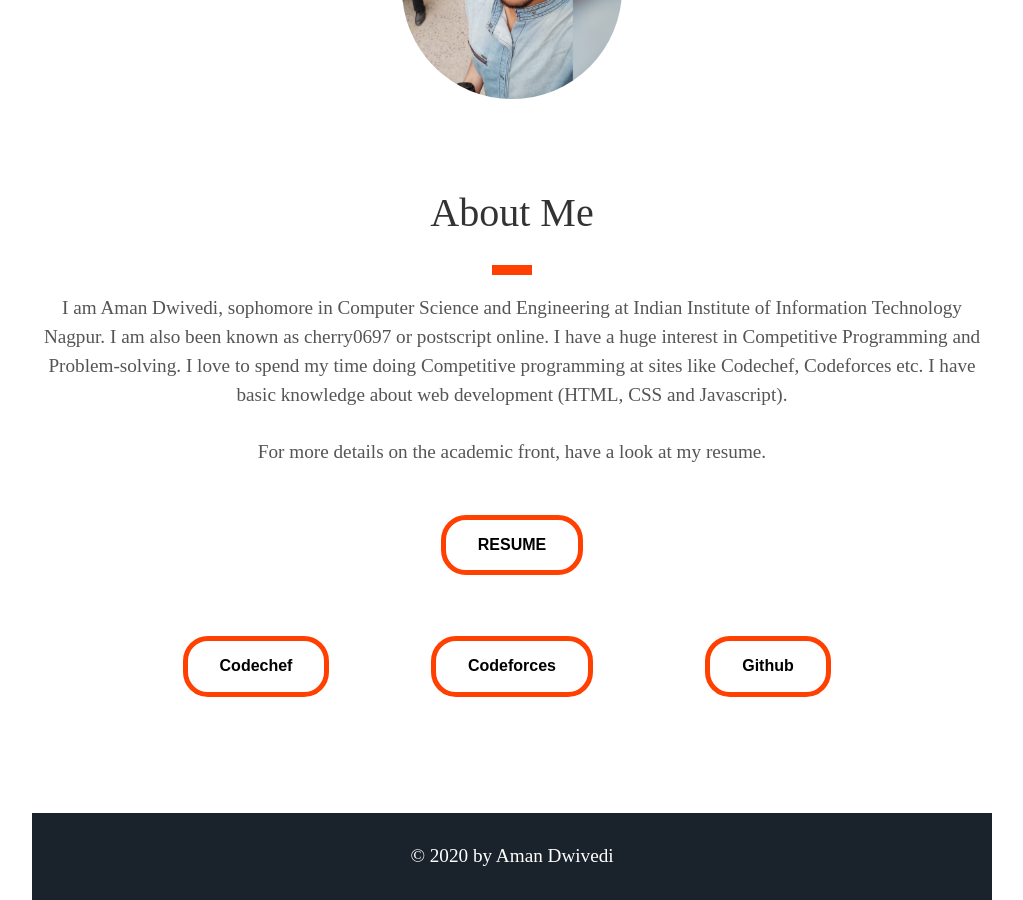
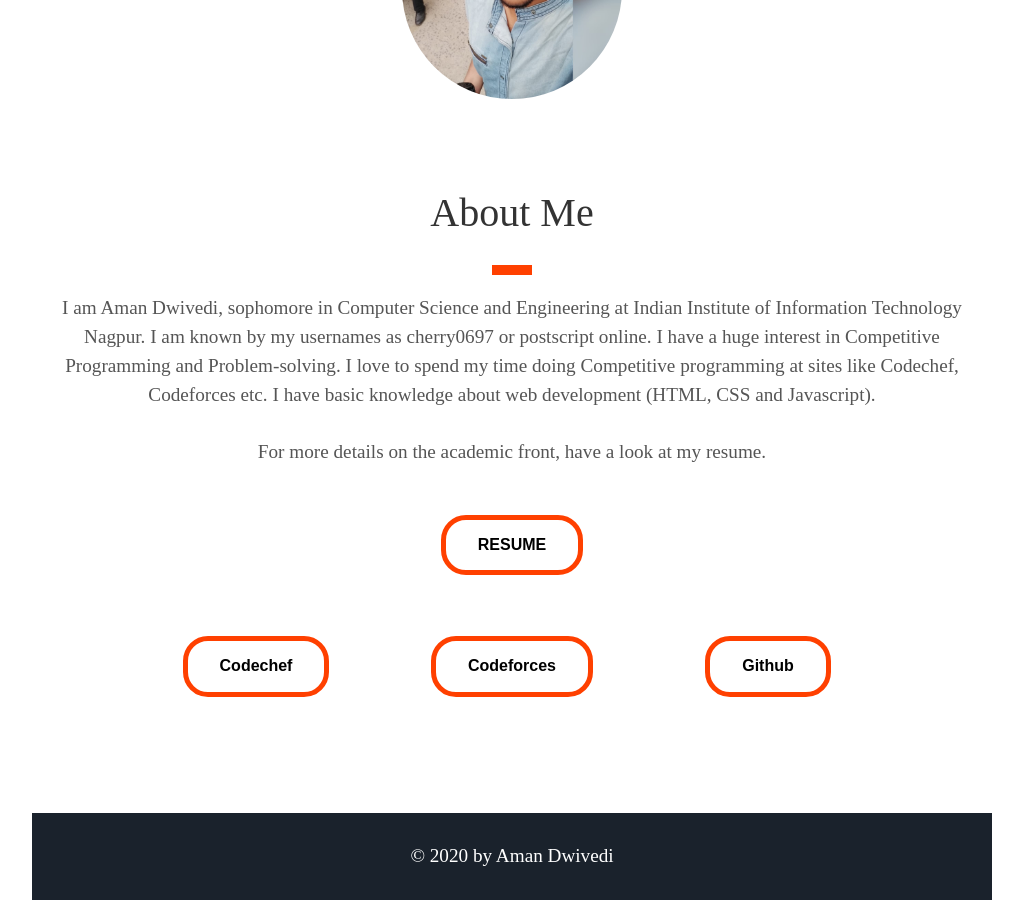
Before and after one commit to cherry0697/Portfolio, a Jekyll site: the page built from index.html, in a window 1280 px wide and 900 px high, scrolled down 1084 px. Shown: the whole window, without its empty margins (128-1151 px from the left). Built offline with Jekyll 4.4.1, drawn with Linux system fonts in a browser that asks for light colours; some web fonts are replaced.

Commit message:
Minor Changes

```diff
--- a/_includes/header.html
+++ b/_includes/header.html
@@ -20,7 +20,7 @@
    <img  src="{{ "/assets/img/1.jpeg" | prepend: site.baseurl }}" style="border-radius: 50%; width: 23%;"/>
  <h1>About Me</h1>
  <div class="box red" style=" margin: auto; width:40px;height:10px; background:#ff4000;"></div>
- <p>I am Aman Dwivedi, sophomore in Computer Science and Engineering at Indian Institute of Information Technology Nagpur. I am also been known as cherry0697 or postscript online. I have a huge interest in Competitive Programming and Problem-solving. I love to spend my time doing Competitive programming at sites like Codechef, Codeforces etc. I have basic knowledge about web development (HTML, CSS and Javascript).<br><br>For more details on the academic front, have a look at my resume.</p>
+ <p>I am Aman Dwivedi, sophomore in Computer Science and Engineering at Indian Institute of Information Technology Nagpur. I am known by my usernames as cherry0697 or postscript online. I have a huge interest in Competitive Programming and Problem-solving. I love to spend my time doing Competitive programming at sites like Codechef, Codeforces etc. I have basic knowledge about web development (HTML, CSS and Javascript).<br><br>For more details on the academic front, have a look at my resume.</p>
  <br>
  <button class="button button1" style="margin: auto;" onclick="window.open('https://codeforces.com/profile/Hazardous120');" ><b>RESUME</b></button>
 </div>
```
